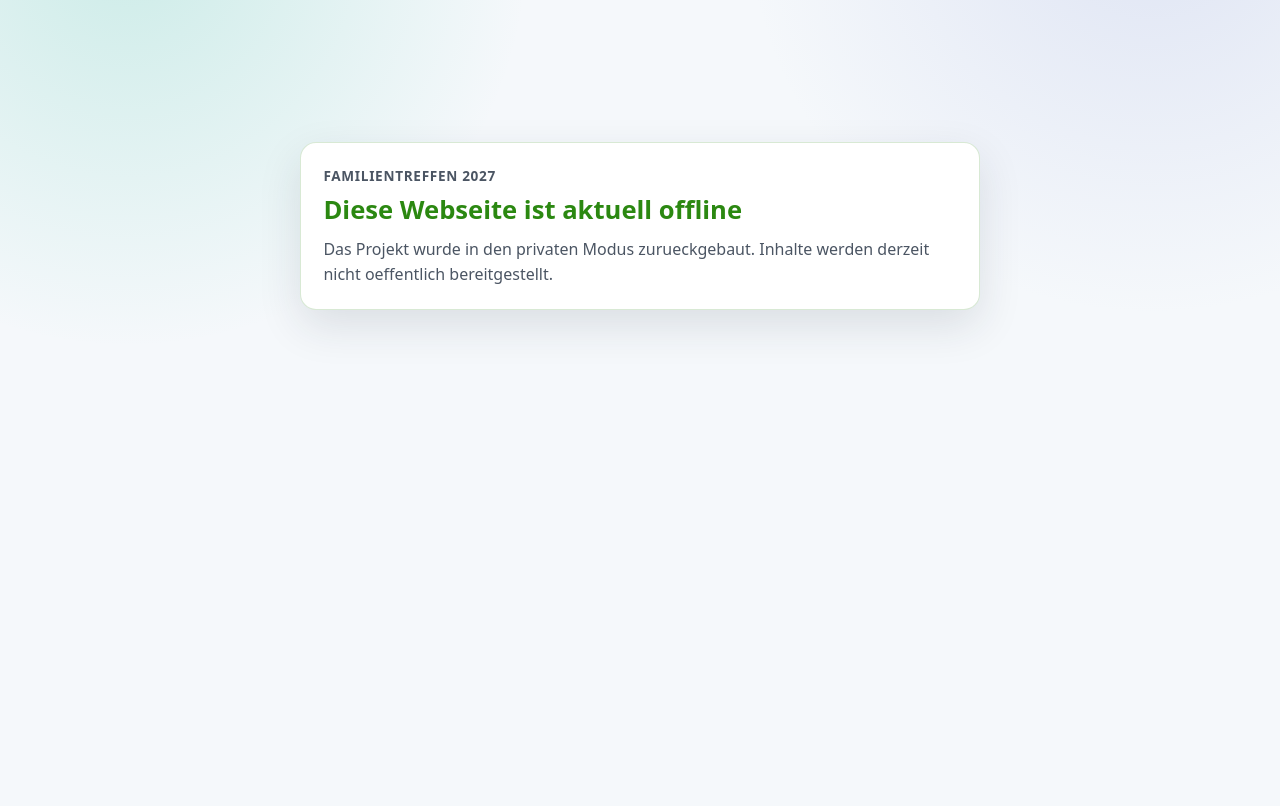
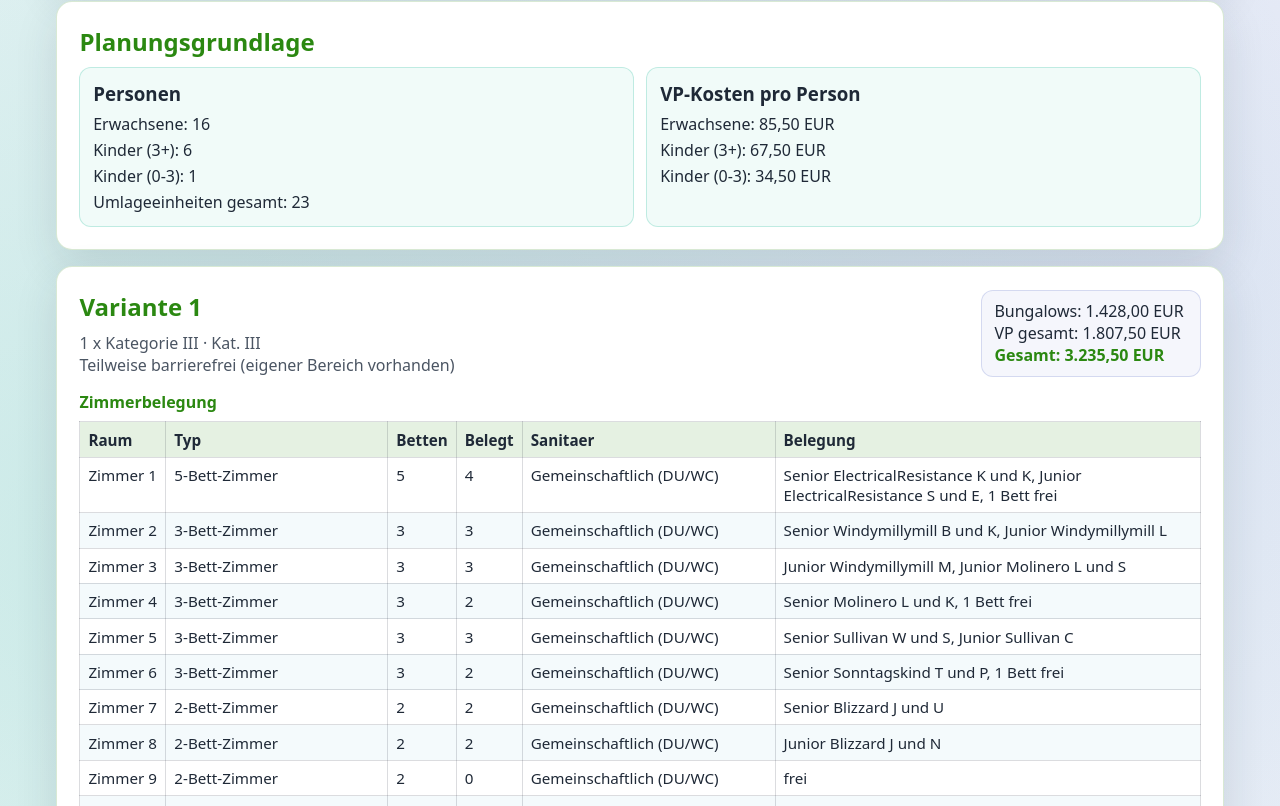
Before and after one commit to selfishlars/famtreff27, a React (Vite) app: page / in a window 1280 px wide. Shown: the part 174-980 px from the top of the page. Before the commit the page ends 800 px from the top, so only its background shows below. Built offline with nearby package versions, Linux system fonts and the light colour scheme.

Commit message:
feat: restore planning overview with room and cost tables

```diff
--- a/src/App.tsx
+++ b/src/App.tsx
@@ -1,14 +1,128 @@
+import {
+  ADULT_COUNT,
+  BABY_COUNT,
+  CHILD_COUNT,
+  FEUERKUPPE_VARIANTS,
+  OVERNIGHT_ALLOCATION_UNITS,
+  VP_ADULT,
+  VP_BABY,
+  VP_CHILD,
+} from './data/feuerkuppeData'
+import { eur, getVariantCosts } from './utils/costs'
+
 function App() {
   return (
-    <main className="offline-wrap">
-      <section className="offline-card" aria-live="polite">
+    <main className="page-wrap">
+      <section className="hero-card" aria-live="polite">
         <p className="offline-kicker">Familientreffen 2027</p>
-        <h1>Diese Webseite ist aktuell offline</h1>
+        <h1>Feuerkuppe Varianten & Kostenuebersicht</h1>
         <p>
-          Das Projekt wurde in den privaten Modus zurueckgebaut. Inhalte werden
-          derzeit nicht oeffentlich bereitgestellt.
+          Alle Namen in dieser Planung sind anonymisiert. Die Uebersicht zeigt
+          die Belegung und Kostenschaetzung je Unterkunftsvariante.
         </p>
       </section>
+
+      <section className="meta-card" aria-labelledby="grundlagen-heading">
+        <h2 id="grundlagen-heading">Planungsgrundlage</h2>
+        <div className="meta-grid">
+          <article>
+            <h3>Personen</h3>
+            <ul>
+              <li>Erwachsene: {ADULT_COUNT}</li>
+              <li>Kinder (3+): {CHILD_COUNT}</li>
+              <li>Kinder (0-3): {BABY_COUNT}</li>
+              <li>Umlageeinheiten gesamt: {OVERNIGHT_ALLOCATION_UNITS}</li>
+            </ul>
+          </article>
+          <article>
+            <h3>VP-Kosten pro Person</h3>
+            <ul>
+              <li>Erwachsene: {eur(VP_ADULT)}</li>
+              <li>Kinder (3+): {eur(VP_CHILD)}</li>
+              <li>Kinder (0-3): {eur(VP_BABY)}</li>
+            </ul>
+          </article>
+        </div>
+      </section>
+
+      {FEUERKUPPE_VARIANTS.map((variant) => {
+        const costs = getVariantCosts(variant.bungalowCost)
+
+        return (
+          <section key={variant.id} className="variant-card">
+            <header className="variant-header">
+              <div>
+                <h2>{variant.title}</h2>
+                <p className="muted">
+                  {variant.housingSetup} · {variant.categoryLabel}
+                </p>
+                <p className="muted">{variant.accessibility}</p>
+              </div>
+              <div className="variant-totals">
+                <p>Bungalows: {eur(variant.bungalowCost)}</p>
+                <p>VP gesamt: {eur(costs.vpTotal)}</p>
+                <p className="sum">Gesamt: {eur(costs.total)}</p>
+              </div>
+            </header>
+
+            <div className="table-wrap">
+              <table>
+                <caption>Zimmerbelegung</caption>
+                <thead>
+                  <tr>
+                    <th>Raum</th>
+                    <th>Typ</th>
+                    <th>Betten</th>
+                    <th>Belegt</th>
+                    <th>Sanitaer</th>
+                    <th>Belegung</th>
+                  </tr>
+                </thead>
+                <tbody>
+                  {variant.rooms.map((room) => (
+                    <tr key={room.room}>
+                      <td>{room.room}</td>
+                      <td>{room.type}</td>
+                      <td>{room.beds}</td>
+                      <td>{room.occupiedBeds}</td>
+                      <td>{room.bathroom}</td>
+                      <td>{room.occupancy}</td>
+                    </tr>
+                  ))}
+                </tbody>
+              </table>
+            </div>
+
+            <div className="table-wrap">
+              <table>
+                <caption>Kosten je Familie</caption>
+                <thead>
+                  <tr>
+                    <th>Familie</th>
+                    <th>Erw.</th>
+                    <th>Kind 3+</th>
+                    <th>Kind 0-3</th>
+                    <th>VP-Anteil</th>
+                    <th>Gesamt</th>
+                  </tr>
+                </thead>
+                <tbody>
+                  {costs.familyRows.map((family) => (
+                    <tr key={family.family}>
+                      <td>{family.family}</td>
+                      <td>{family.adults}</td>
+                      <td>{family.children}</td>
+                      <td>{family.babies}</td>
+                      <td>{eur(family.vp)}</td>
+                      <td>{eur(family.total)}</td>
+                    </tr>
+                  ))}
+                </tbody>
+              </table>
+            </div>
+          </section>
+        )
+      })}
     </main>
   )
 }
--- a/src/index.css
+++ b/src/index.css
@@ -30,15 +30,19 @@ body {
   min-height: 100vh;
 }
 
-.offline-wrap {
+.page-wrap {
   min-height: 100vh;
+  max-width: 1200px;
+  margin: 0 auto;
+  padding: 1rem;
   display: grid;
-  place-items: center;
-  padding: 1rem;
+  gap: 1rem;
 }
 
-.offline-card {
-  width: min(680px, 100%);
+.hero-card,
+.meta-card,
+.variant-card {
+  width: 100%;
   background: var(--color-white);
   border: 1px solid rgba(43, 136, 17, 0.18);
   border-radius: 16px;
@@ -55,14 +59,104 @@ body {
   margin-bottom: 0.55rem;
 }
 
-.offline-card h1 {
+.hero-card h1 {
   color: var(--color-green-dark);
   line-height: 1.2;
   margin-bottom: 0.7rem;
   font-size: clamp(1.6rem, 2vw, 2rem);
 }
 
-.offline-card p {
+.hero-card p {
   color: var(--color-muted);
   line-height: 1.55;
 }
+
+.meta-card h2,
+.variant-card h2 {
+  color: var(--color-green-dark);
+  margin-bottom: 0.6rem;
+}
+
+.meta-grid {
+  display: grid;
+  grid-template-columns: repeat(auto-fit, minmax(250px, 1fr));
+  gap: 0.8rem;
+}
+
+.meta-grid article {
+  background: rgba(77, 198, 172, 0.08);
+  border: 1px solid rgba(77, 198, 172, 0.3);
+  border-radius: 12px;
+  padding: 0.8rem;
+}
+
+.meta-grid h3 {
+  margin-bottom: 0.45rem;
+}
+
+.meta-grid ul {
+  list-style: none;
+  display: grid;
+  gap: 0.25rem;
+}
+
+.variant-header {
+  display: flex;
+  justify-content: space-between;
+  gap: 1rem;
+  flex-wrap: wrap;
+  margin-bottom: 0.75rem;
+}
+
+.variant-totals {
+  background: rgba(171, 183, 227, 0.12);
+  border: 1px solid rgba(171, 183, 227, 0.45);
+  border-radius: 12px;
+  padding: 0.6rem 0.8rem;
+  min-width: 220px;
+}
+
+.variant-totals .sum {
+  font-weight: 700;
+  color: var(--color-green-dark);
+}
+
+.muted {
+  color: var(--color-muted);
+}
+
+.table-wrap {
+  overflow-x: auto;
+  margin-top: 0.9rem;
+}
+
+table {
+  width: 100%;
+  border-collapse: collapse;
+  min-width: 760px;
+  background: #fff;
+}
+
+caption {
+  text-align: left;
+  font-weight: 700;
+  color: var(--color-green-dark);
+  margin-bottom: 0.5rem;
+}
+
+th,
+td {
+  border: 1px solid rgba(31, 41, 55, 0.16);
+  padding: 0.45rem 0.5rem;
+  vertical-align: top;
+  font-size: 0.95rem;
+}
+
+th {
+  background: rgba(43, 136, 17, 0.12);
+  text-align: left;
+}
+
+tbody tr:nth-child(even) {
+  background: rgba(118, 190, 218, 0.08);
+}
```
